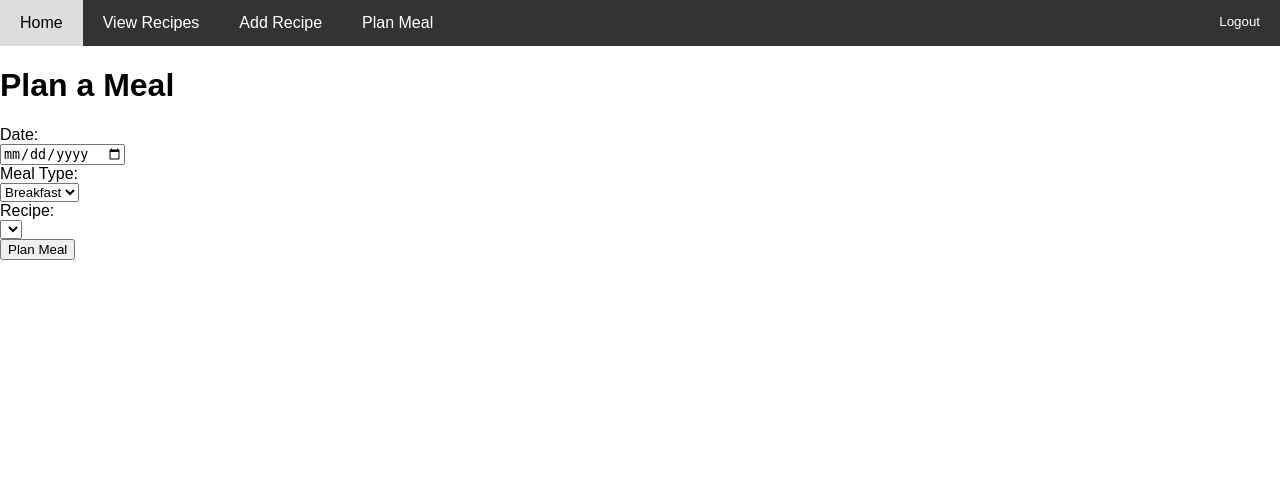
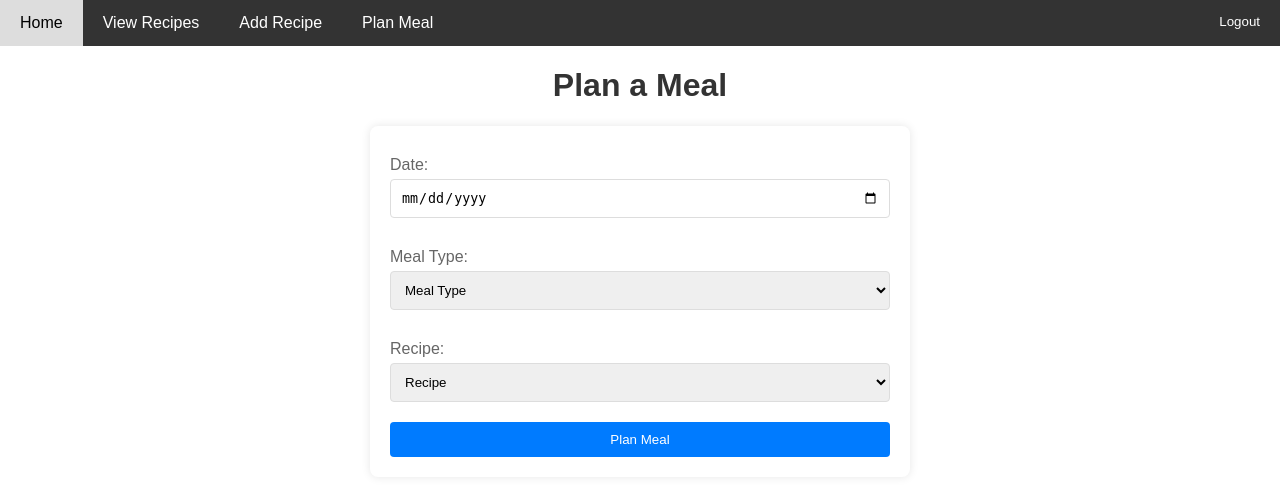
Before and after one commit to tatavarthiv/Meal-Planning-App, a Flask app: page /plan_meal in a window 1280 px wide. Shown: the top 496 px of the page. Run offline with Flask 3, Linux system fonts and the light colour scheme; the visitor is signed in with stand-in values (Sample User, id 1); data that the repository does not hold is empty.

Commit message:
cleaned up html for templates

```diff
--- a/templates/home.html
+++ b/templates/home.html
@@ -51,19 +51,19 @@
     <div class="features">
         <div class="feature-item">
             <h2>Explore Recipes</h2>
-            <p>Check out a variety of recipes shared by users.</p>
+            <p>Check out all of your recipes.</p>
             <a href="{{ url_for('view_recipes') }}" class="button">View Recipes</a>
         </div>
 
         <div class="feature-item">
             <h2>Add Your Recipe</h2>
-            <p>Have a recipe to share? Add it to our collection.</p>
+            <p>Have a new recipe? Add it to your collection.</p>
             <a href="{{ url_for('add_recipe') }}" class="button">Add Recipe</a>
         </div>
 
         <div class="feature-item">
             <h2>Plan Your Meals</h2>
-            <p>Organize your meals for the week with our planner.</p>
+            <p>Organize your meals for the week with your planner.</p>
             <a href="{{ url_for('plan_meal') }}" class="button">Plan a Meal</a>
         </div>
     </div>
--- a/templates/plan_meal.html
+++ b/templates/plan_meal.html
@@ -7,30 +7,74 @@
 <html>
 <head>
     <title>Plan Meal</title>
+    <style>
+        h1 {
+            color: #333;
+            text-align: center;
+        }
+        .plan_meal_container form {
+            background-color: #fff;
+            padding: 20px;
+            border-radius: 8px;
+            box-shadow: 0 0 10px rgba(0, 0, 0, 0.1);
+            max-width: 500px;
+            margin: 20px auto;
+        }
+        label {
+            display: block;
+            margin-top: 10px;
+            color: #666;
+        }
+        input[type="date"],
+        select {
+            width: 100%;
+            padding: 10px;
+            margin-top: 5px;
+            margin-bottom: 20px;
+            border: 1px solid #ddd;
+            border-radius: 4px;
+            box-sizing: border-box;
+        }
+        .plan_meal_container input[type="submit"] {
+            background-color: #007bff;
+            color: white;
+            padding: 10px 15px;
+            border: none;
+            border-radius: 4px;
+            cursor: pointer;
+            width: 100%;
+        }
+        .plan_meal_container input[type="submit"]:hover {
+            background-color: #0056b3;
+        }
+    </style>
 </head>
 <body>
     <h1>Plan a Meal</h1>
+    <div class="plan_meal_container">
         <form method="post">
-            <label for="date">Date:</label><br>
-            <input type="date" id="date" name="date" required><br>
+            <label for="date">Date:</label>
+            <input type="date" id="date" name="date" required>
 
-            <label for="meal_type">Meal Type:</label><br>
+            <label for="meal_type">Meal Type:</label>
             <select id="meal_type" name="meal_type" required>
-                <option value="breakfast">Breakfast</option>
-                <option value="lunch">Lunch</option>
-                <option value="dinner">Dinner</option>
-            </select><br>
+                <option value="" disabled selected>Meal Type</option>
+                <option value="Breakfast">Breakfast</option>
+                <option value="Lunch">Lunch</option>
+                <option value="Dinner">Dinner</option>
+            </select>
 
-            <label for="recipe_id">Recipe:</label><br>
+            <label for="recipe_id">Recipe:</label>
             <select id="recipe_id" name="recipe_id" required>
-                <!-- Options should be populated dynamically based on available recipes -->
+                <option value="" disabled selected>Recipe</option>
                 {% for recipe in recipes %}
                     <option value="{{ recipe.id }}">{{ recipe.name }}</option>
                 {% endfor %}
-            </select><br>
+            </select>
 
             <input type="submit" value="Plan Meal">
         </form>
+    </div>
 </body>
 </html>
 {% endblock %}
```
Also changed, not shown: templates/add_recipe.html (+48 -6 lines), templates/view_recipe.html (+43 -3 lines), templates/view_recipes.html (+55 -11 lines). Lines whose indentation alone changed are shown as unchanged.
